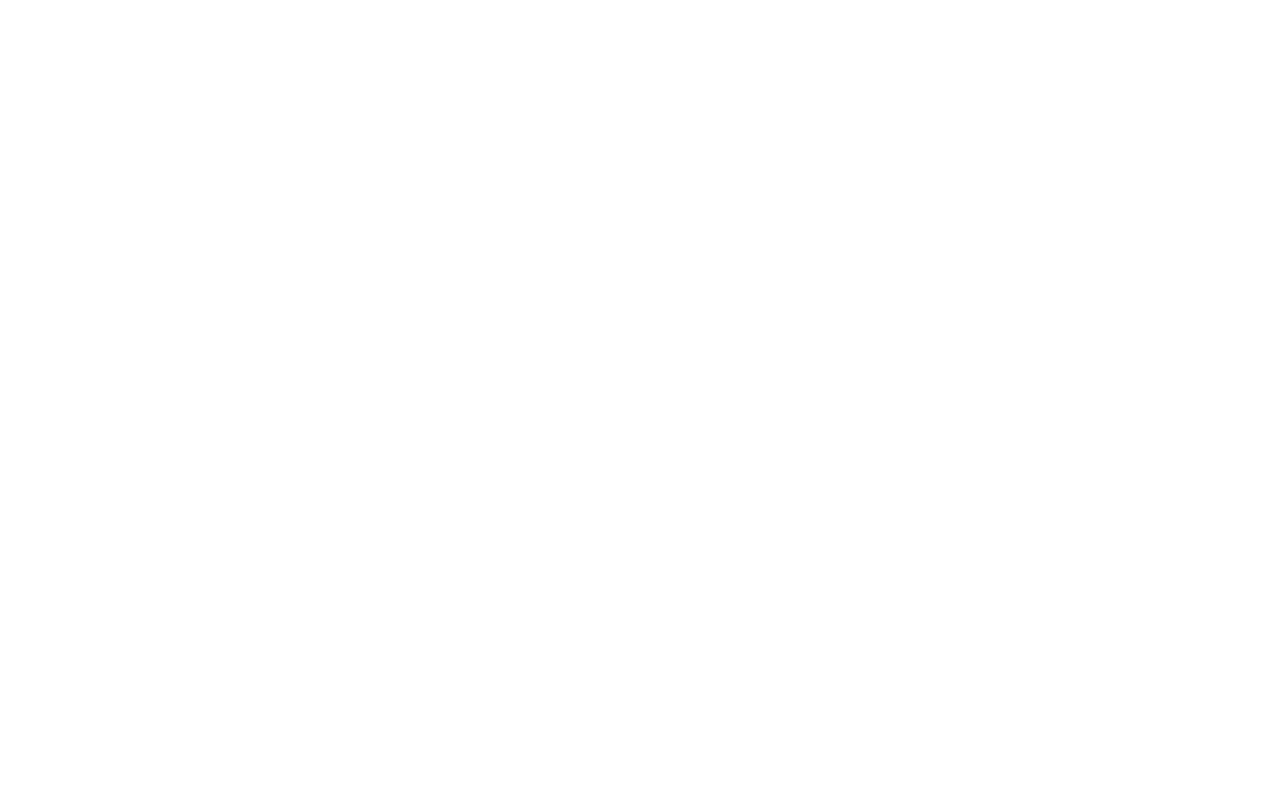
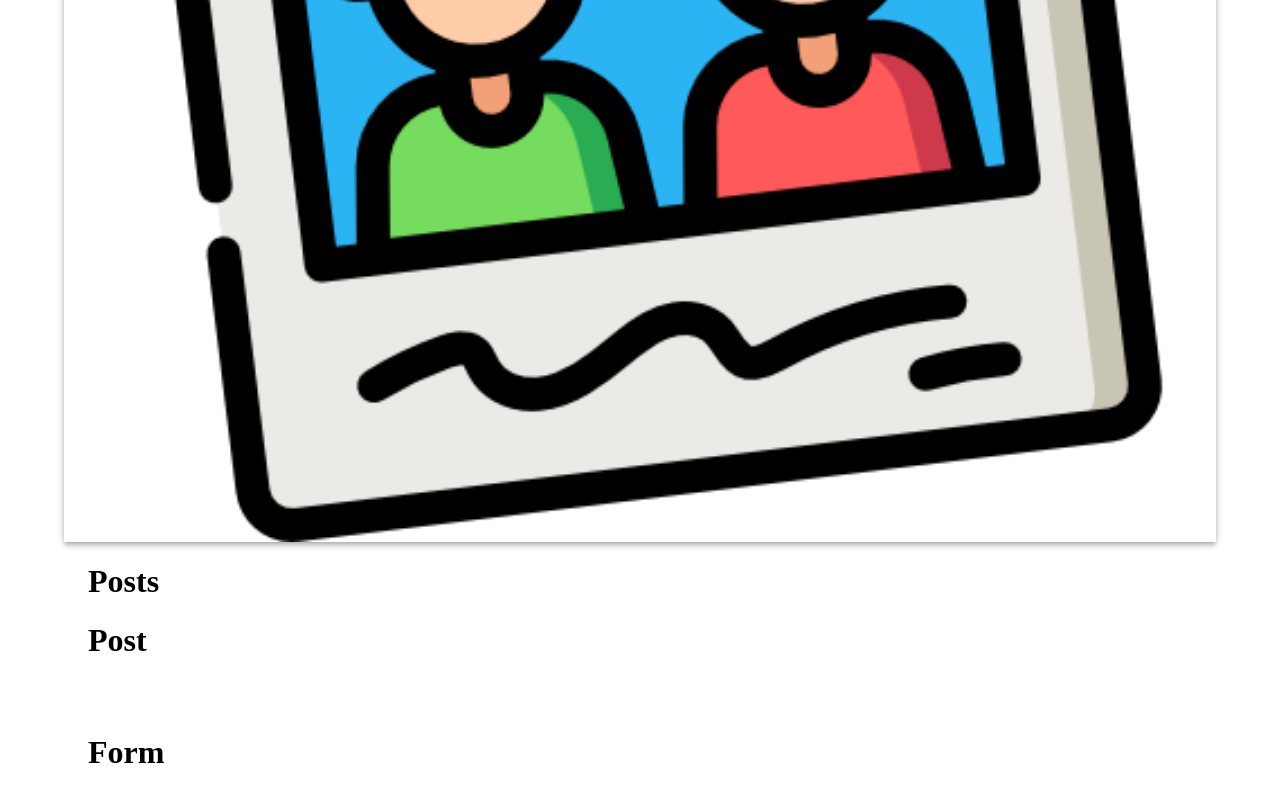
Before and after one commit to hitaishkumar/client_MERN, a React (Create React App) app: page / in a window 1280 px wide. Shown: the part 690-1490 px from the top of the page. Before the commit the page ends 800 px from the top, so only its background shows below. Built offline with nearby package versions, Linux system fonts and the light colour scheme.

Commit message:
Image and Post Card Rnedered Lec: 36:55

```diff
--- a/package.json
+++ b/package.json
@@ -3,6 +3,9 @@
   "version": "0.1.0",
   "private": true,
   "dependencies": {
+    "@emotion/react": "^11.10.5",
+    "@emotion/styled": "^11.10.5",
+    "@mui/material": "^5.11.5",
     "@testing-library/jest-dom": "^5.16.5",
     "@testing-library/react": "^13.4.0",
     "@testing-library/user-event": "^13.5.0",
--- a/src/App.js
+++ b/src/App.js
@@ -1,9 +1,31 @@
 import React from 'react'
-
+import { Container , AppBar , Typography , Grow ,Grid }from '@mui/material'
+import memories from './images/memories.png'
+import Posts from './components/Posts/Posts'
+import Form from './components/Form/Form'
 const App = () => {
   return (
-    <div>App</div>
+    <Container maxwidth = "lg">
+      <AppBar position="static" color = 'inherit'>
+      <Typography variant ='h2' align = 'center'>Memories</Typography>
+      <img src={memories} alt="memories" heigth = '60' />
+      </AppBar>
+      <Grow in>
+        <Container>
+          <Grid container justify = 'space-between' alignItems= 'stretch' spacing={4}>
+            <Grid item xs = {12} sm={7}>
+              <Posts/>
+            </Grid>
+            <Grid item xs = {12} sm={7}>
+              <Form />
+            </Grid>
+          </Grid>
+        </Container>
+
+      </Grow>
+
+    </Container>
   )
 }
-
+// npm install @mui/material @emotion/react @emotion/styled
 export default App
--- /dev/null
+++ b/src/components/Form/Form.js
@@ -0,0 +1,9 @@
+import React from 'react'
+
+const Form = () => {
+  return (
+    <h1>Form</h1>
+  )
+}
+
+export default Form
--- /dev/null
+++ b/src/components/Posts/Post/Post.js
@@ -0,0 +1,9 @@
+import React from 'react'
+
+const Post = () => {
+  return (
+    <h1>Post</h1>
+  )
+}
+
+export default Post
--- /dev/null
+++ b/src/components/Posts/Posts.js
@@ -0,0 +1,13 @@
+import React from 'react'
+import Post from './Post/Post'
+
+const Posts = () => {
+  return (
+    <>
+        <h1>Posts</h1>
+        <Post />
+    </>
+  )
+}
+
+export default Posts
```
Also changed, not shown: src/components/Form/styles.js (added), src/components/Posts/Post/styles.js (added), src/components/Posts/styles.js (added), src/images/memories.png (added), 1 other file (tests, documents, lock files or other folders).
